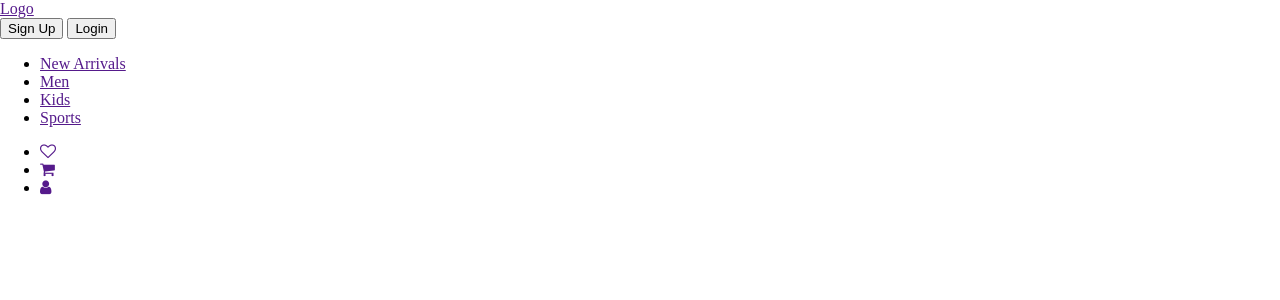
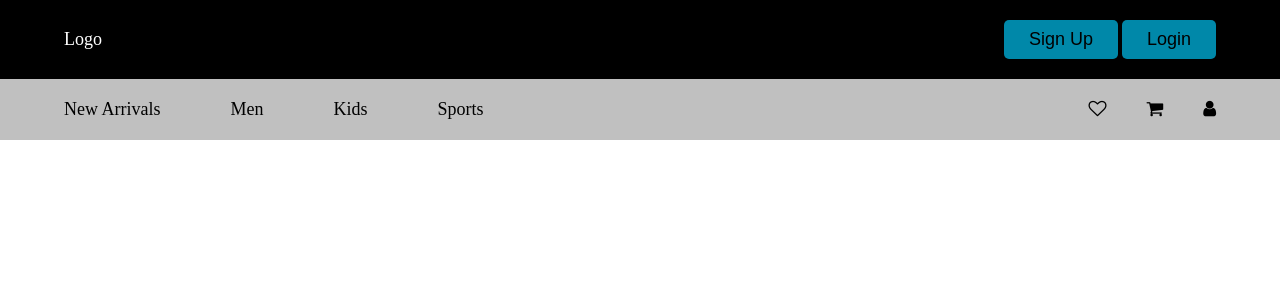
Before and after one commit to Isureshchaudhari/Project, a PHP site: page / in a window 1280 px wide. Shown: the top 300 px of the page. Run offline with PHP 8.4, Linux system fonts and the light colour scheme; some libraries are stand-ins or nearby versions.

Commit message:
Update style.css

```diff
--- a/style.css
+++ b/style.css
@@ -1,4 +1,49 @@
-body{
-    padding:0;
-    margin:0;
+*{
+    box-sizing: border-box;
+    margin: 0;
+    padding: 0;
+
 }
+a,button{
+    font-weight: 500;
+    font-size: 18px;
+    text-decoration: none;
+    color: black;
+}
+.header-1{
+    display: flex;
+    justify-content: space-between;
+    align-items: center;
+    padding: 20px 5%;
+    background-color:black;
+}
+.header-2{
+    display: flex;
+    justify-content: space-between;
+    align-items: center;
+    padding: 20px 5%;
+    background-color: rgb(192, 192, 192);
+}
+button{
+    padding: 9px 25px;
+    background-color: rgba(0, 136, 169, 1);
+    border: none;
+    border-radius: 5px;
+}
+.logo{
+    color: white;
+}
+ul{
+    display: flex;
+    list-style-type: none;
+    font-size: 20px;
+}
+li{
+    font-size: 12px;
+}
+.na-2 li{
+    padding-left: 40px;
+}
+.na-1 li{
+    padding-right: 70px;
+}
```
